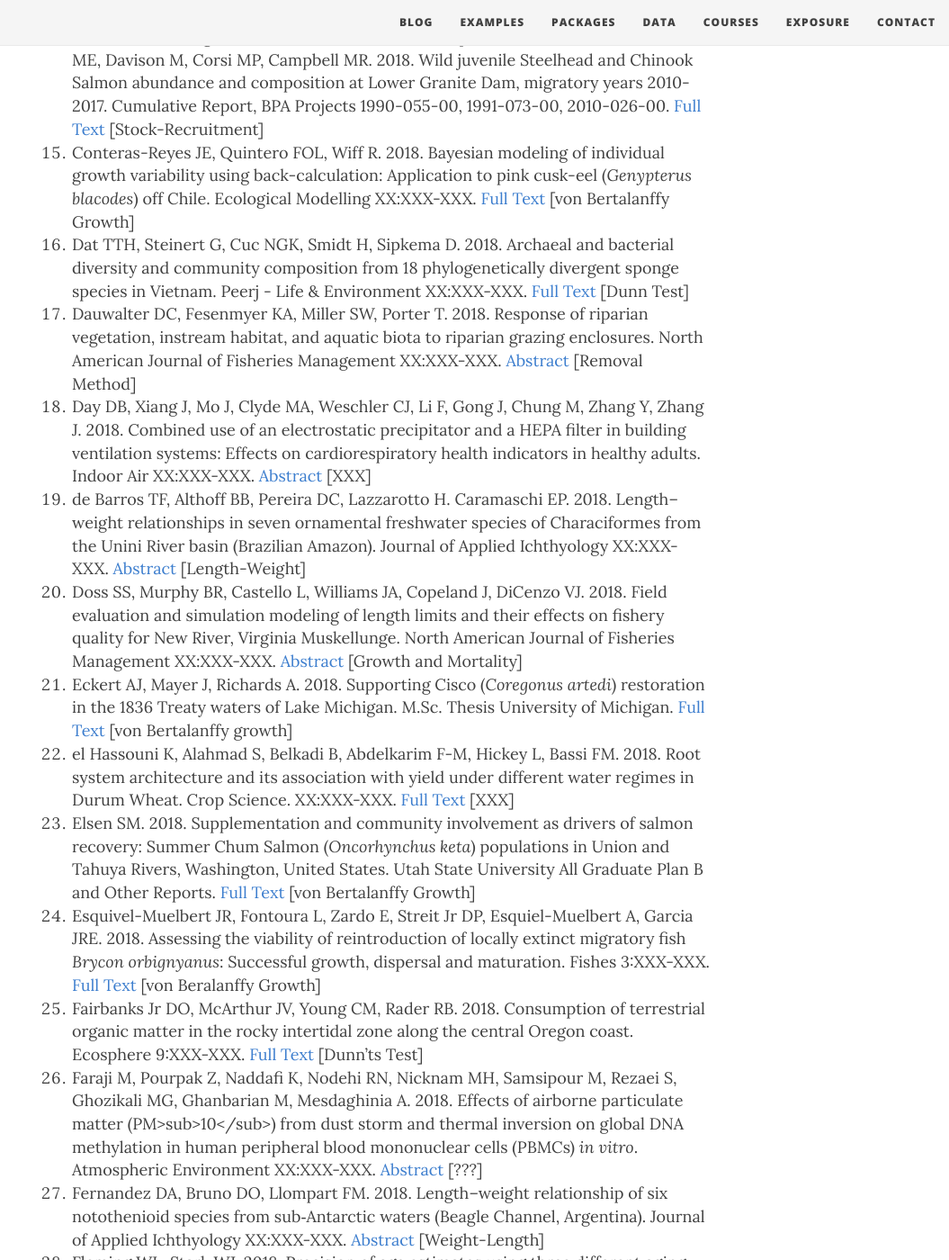
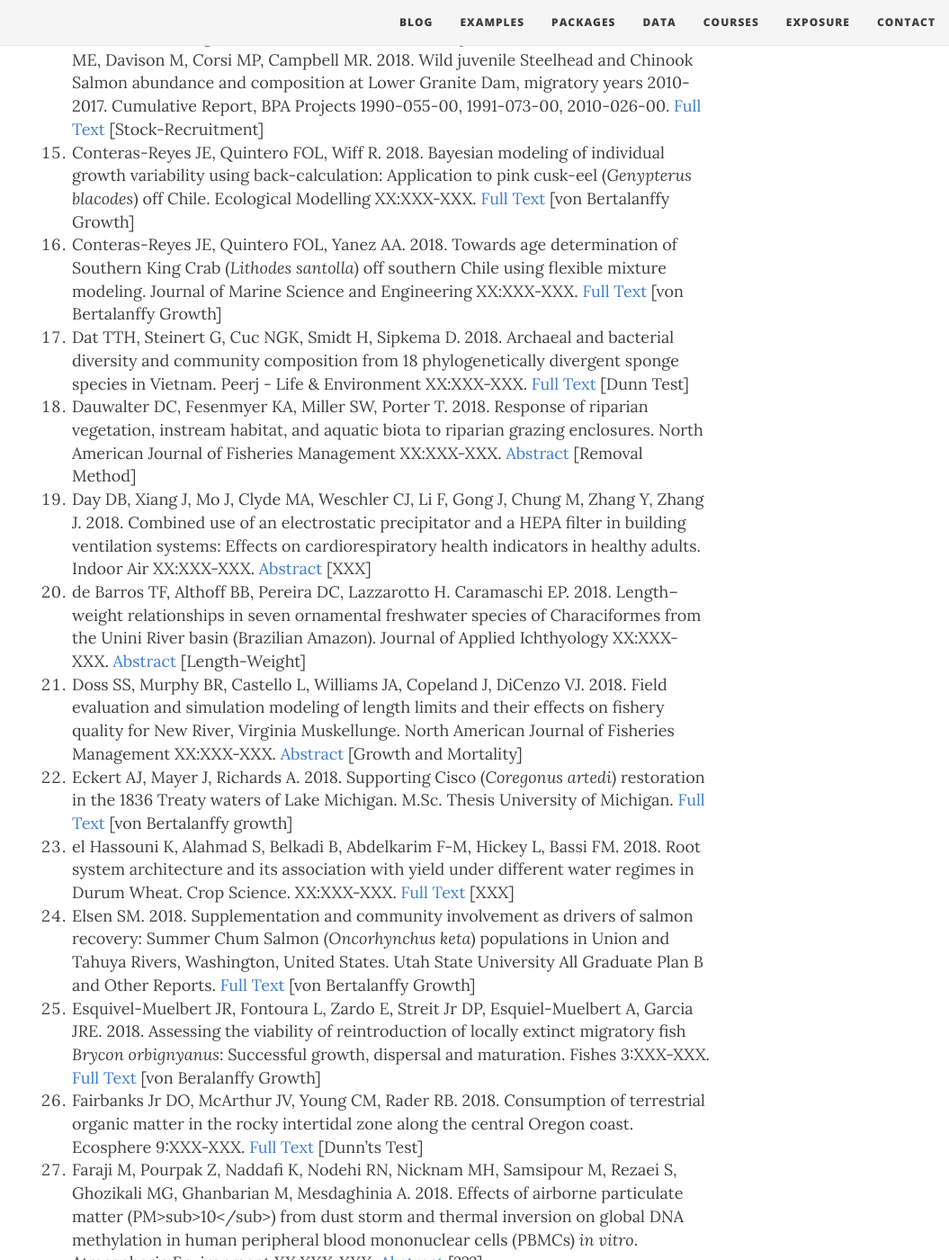
Before and after one commit to droglenc/fishR, a Jekyll site: the page built from exposure/exposure-citations18.md, in a window 1280 px wide and 1400 px high, scrolled down 1578 px. Shown: the whole window at 90% size, without its empty margins (225-1280 px from the left). Built offline with Jekyll 4.4.1, drawn with Linux system fonts in a browser that asks for light colours; nearby versions of some CDN libraries; some of the changed text lies outside the part shown.

Commit message:
Update exposure-citations18.md

```diff
--- a/exposure/exposure-citations18.md
+++ b/exposure/exposure-citations18.md
@@ -22,6 +22,7 @@
 1. Caltabellotta FP, Silva FM, Motta FS, Gadig OGF. 2018. Age and growth of the threatened endemic skate *Rioraja agassizii* (Chondrichthyes, Arhynchobatidate) in the western South Atlantic. Marine and Freshwater Research XX:XXX-XXX. [Abstract](http://www.publish.csiro.au/MF/MF18010) [von Bertalanffy Growth]
 1. Camacho CL, Wright KK, Powell J, Schrader WC, Copeland T, Ackerman MW, Dobos ME, Davison M, Corsi MP, Campbell MR. 2018. Wild juvenile Steelhead and Chinook Salmon abundance and composition at Lower Granite Dam, migratory years 2010-2017. Cumulative Report, BPA Projects 1990-055-00, 1991-073-00, 2010-026-00. [Full Text](https://www.researchgate.net/profile/Timothy_Copeland/publication/328199589_Wild_Juvenile_Steelhead_and_Chinook_Salmon_Abundance_and_Composition_at_Lower_Granite_Dam_Migratory_Years_2010-2017/links/5bbe273845851572315eb7cf/Wild-Juvenile-Steelhead-and-Chinook-Salmon-Abundance-and-Composition-at-Lower-Granite-Dam-Migratory-Years-2010-2017.pdf) [Stock-Recruitment]
 1. Conteras-Reyes JE, Quintero FOL, Wiff R. 2018. Bayesian modeling of individual growth variability using back-calculation: Application to pink cusk-eel (*Genypterus blacodes*) off Chile. Ecological Modelling XX:XXX-XXX. [Full Text](https://www.researchgate.net/profile/Javier_Contreras-Reyes/publication/326250497_Bayesian_modeling_of_individual_growth_variability_using_back-calculation_Application_to_pink_cusk-eel_Genypterus_blacodes_off_Chile/links/5b40ccc3a6fdccbcf9079d3a/Bayesian-modeling-of-individual-growth-variability-using-back-calculation-Application-to-pink-cusk-eel-Genypterus-blacodes-off-Chile.pdf) [von Bertalanffy Growth]
+1. Conteras-Reyes JE, Quintero FOL, Yanez AA. 2018. Towards age determination of Southern King Crab (*Lithodes santolla*) off southern Chile using flexible mixture modeling. Journal of Marine Science and Engineering XX:XXX-XXX. [Full Text](https://www.researchgate.net/publication/329586900_Towards_Age_Determination_of_Southern_King_Crab_Lithodes_santolla_Off_Southern_Chile_Using_Flexible_Mixture_Modeling/references) [von Bertalanffy Growth]
 1. Dat TTH, Steinert G, Cuc NGK, Smidt H, Sipkema D. 2018. Archaeal and bacterial diversity and community composition from 18 phylogenetically divergent sponge species in Vietnam. Peerj - Life & Environment XX:XXX-XXX. [Full Text](https://peerj.com/articles/4970/) [Dunn Test]
 1. Dauwalter DC, Fesenmyer KA, Miller SW, Porter T. 2018. Response of riparian vegetation, instream habitat, and aquatic biota to riparian grazing enclosures. North American Journal of Fisheries Management XX:XXX-XXX. [Abstract](https://afspubs.onlinelibrary.wiley.com/doi/abs/10.1002/nafm.10224) [Removal Method]
 1. Day DB, Xiang J, Mo J, Clyde MA, Weschler CJ, Li F, Gong J, Chung M, Zhang Y, Zhang J. 2018. Combined use of an electrostatic precipitator and a HEPA filter in building ventilation systems: Effects on cardiorespiratory health indicators in healthy adults. Indoor Air XX:XXX-XXX. [Abstract](http://onlinelibrary.wiley.com/doi/10.1111/ina.12447/full) [XXX]
@@ -34,6 +35,7 @@
 1. Fairbanks Jr DO, McArthur JV, Young CM, Rader RB. 2018. Consumption of terrestrial organic matter in the rocky intertidal zone along the central Oregon coast. Ecosphere 9:XXX-XXX. [Full Text](http://onlinelibrary.wiley.com/doi/10.1002/ecs2.2138/full) [Dunn'ts Test]
 1. Faraji M, Pourpak Z, Naddafi K, Nodehi RN, Nicknam MH, Samsipour M, Rezaei S, Ghozikali MG, Ghanbarian M, Mesdaghinia A. 2018. Effects of airborne particulate matter (PM>sub>10</sub>) from dust storm and thermal inversion on global DNA methylation in human peripheral blood mononuclear cells (PBMCs) *in vitro*. Atmospheric Environment XX:XXX-XXX. [Abstract](https://www.sciencedirect.com/science/article/pii/S1352231018306423) [???]
 1. Fernandez DA, Bruno DO, Llompart FM. 2018. Length–weight relationship of six notothenioid species from sub‐Antarctic waters (Beagle Channel, Argentina). Journal of Applied Ichthyology XX:XXX-XXX. [Abstract](https://onlinelibrary.wiley.com/doi/abs/10.1111/jai.13833) [Weight-Length]
+1. Fisk II JM, Morgeson CW, Polera ME. 2018. Evaluation of recreational hand‐crank electrofishing on introduced catfish species in southeastern North Carolina. North American Journal of Fisheries Management [Abstract](https://afspubs.onlinelibrary.wiley.com/doi/abs/10.1002/nafm.10255) [Chapman-Robson]
 1. Fleming WL, Stark WJ. 2018. Precision of age estimates using three different aging methods for Walleye (*Sander vitreus*) in Cedar Bluff Reservoir, Kansas. Transactions of the Kansas Academy of Science 121:427-434. [Abstract](http://www.bioone.org/doi/abs/10.1660/062.121.0421) [Age Bias]
 1. Ford BM, Roberts JD. 2018. Latitudinal gradients of dispersal and niche processes mediating neutral assembly of marine fish communities. Marine Biology XX:XXX-XXX. [Abstract](https://link.springer.com/article/10.1007/s00227-018-3356-5) [Dunn's Test]
 1. Galbraith HS, Devers JL, Blakeslee DJ, Cole JC, White BSJ, Minkkinen S, Lellis WA. 2018. Reestablishing a host‐affiliate relationship: migratory fish reintroduction increases native mussel recruitment. Ecological Applications XX:XXX-XXX. [Abstract](https://esajournals.onlinelibrary.wiley.com/doi/abs/10.1002/eap.1775) [XXX]
```
Also changed, not shown: other parts of exposure/exposure-citations18.md (+1 -1 lines).
